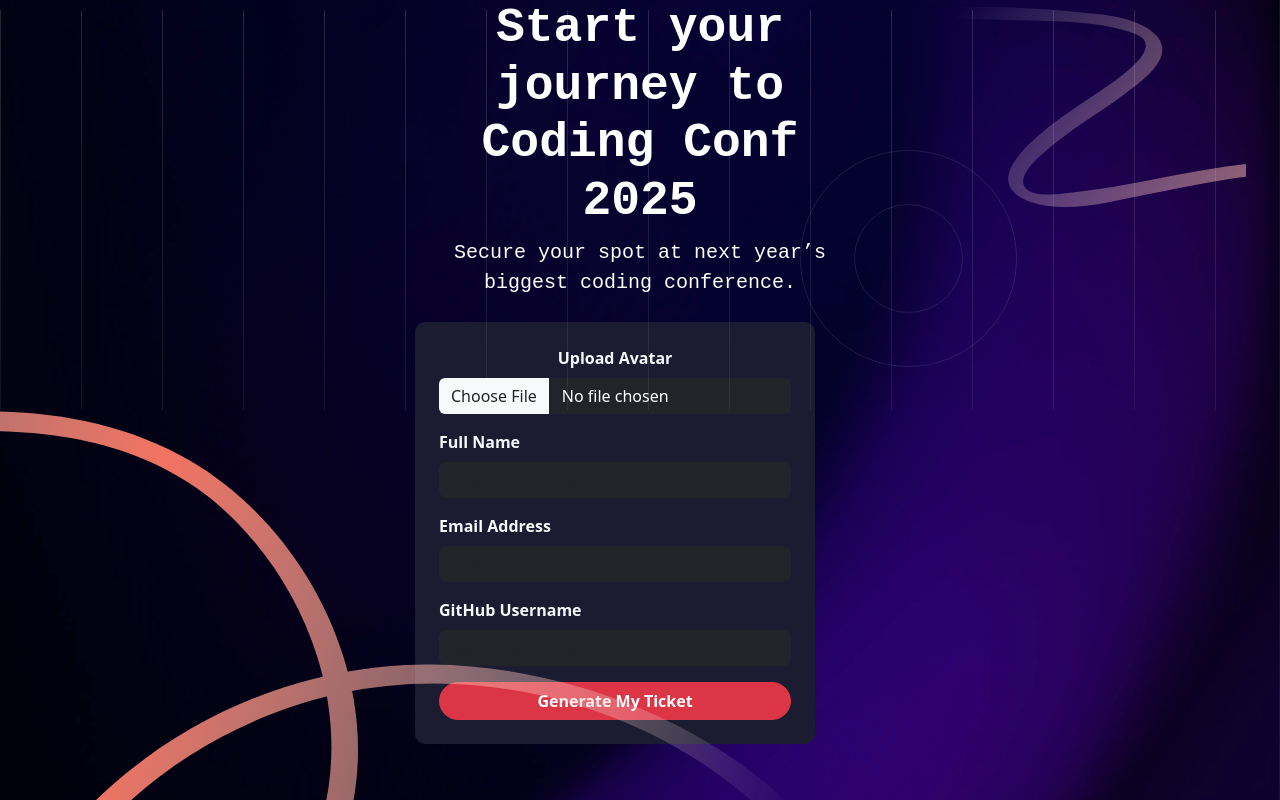
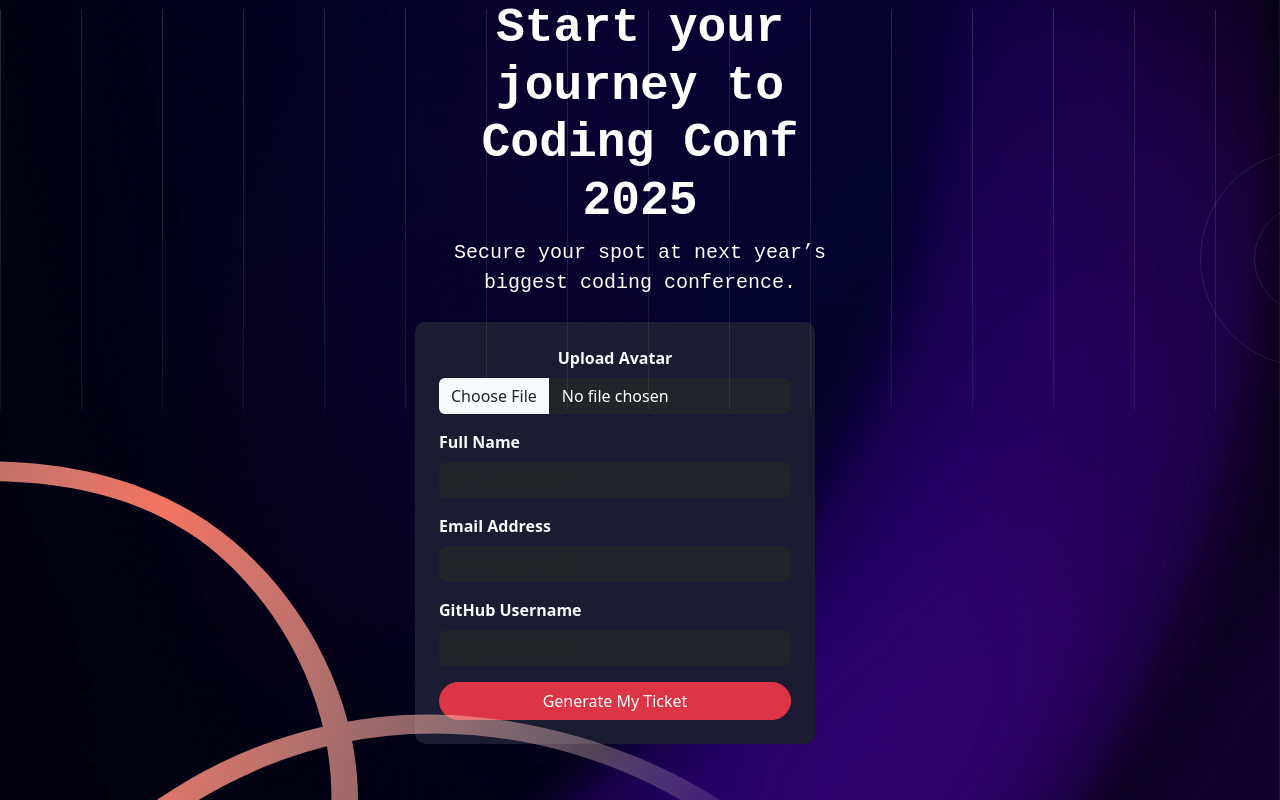
Before and after one commit to HernanDavidA/tickets-react, a React (Vite) app: page / in a window 1280 px wide. Built offline with nearby package versions, Linux system fonts and the light colour scheme.

Commit message:
first commit

```diff
--- a/src/components/Forms/index.tsx
+++ b/src/components/Forms/index.tsx
@@ -51,7 +51,7 @@ interface FormProps {
         </div>
 
         {/* Submit Button */}
-        <button type="submit" className="btn btn-danger w-100 rounded-pill fw-bold">Generate My Ticket</button>
+        <button type="submit" className="btn btn-danger w-100 rounded-pill t">Generate My Ticket</button>
       </form>
 
     );
--- a/src/index.css
+++ b/src/index.css
@@ -1,6 +1,14 @@
 body{
   background-image: url('./assets/images/background-desktop.png')!important;
   background-size: cover;
+
+
+}
+
+*{
+  margin: 0;
+  padding: 0;
+  box-sizing: border-box;
 }
 
 @font-face {
@@ -11,7 +19,10 @@ body{
   src: url('./assets/fonts/static/Inconsolata-Regular.ttf') format('truetype');
 
   font-family: 'RoboticInfo';
-  src: url('./assets/fonts/static/Inconsolata-Regular.ttf') format('truetype');
+  src: url('./assets/fonts/static/Inconsolata-Medium.ttf') format('truetype');
+
+  font-family: 'RobotoMedium';
+  src: url('./assets/fonts/static/Inconsolata-ExtraBold.ttf') format('truetype');
 }
 
 .robotic-font {
@@ -41,7 +52,7 @@ body{
   background-image: url('./assets/images/pattern-lines.svg');
   width: 100%;
   height: 50%;
-  background-repeat: no-repeat;
+  background-repeat: repeat;
   position: fixed;
   top: 10px;
 }
@@ -51,7 +62,7 @@ body{
   background-repeat: no-repeat;
   height: 50%;
   position: fixed;
-  bottom: 0vh;
+  bottom: -50px;
   left: 0;
 }
 
@@ -62,7 +73,7 @@ body{
   height: 50%;
   position: fixed;
   top: 0vh;
-  left: 800px;
+  left: 150vh;
 }
 
 .circle {
@@ -72,7 +83,7 @@ body{
   height: 50%;
   position: fixed;
   top: 150px;
-  left: 800px;
+  left: 1200px;
 }
 
 .pattern-lines,
```
